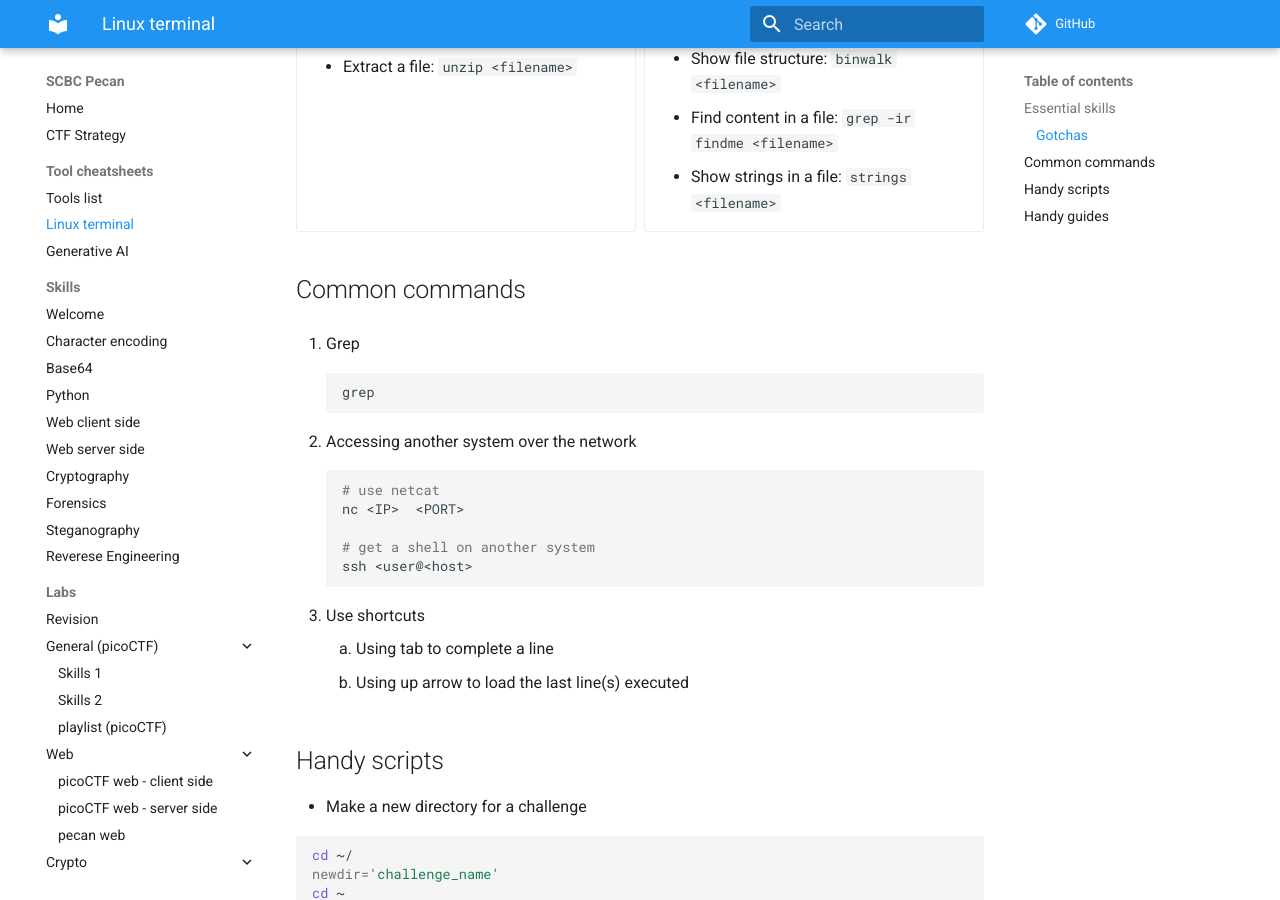
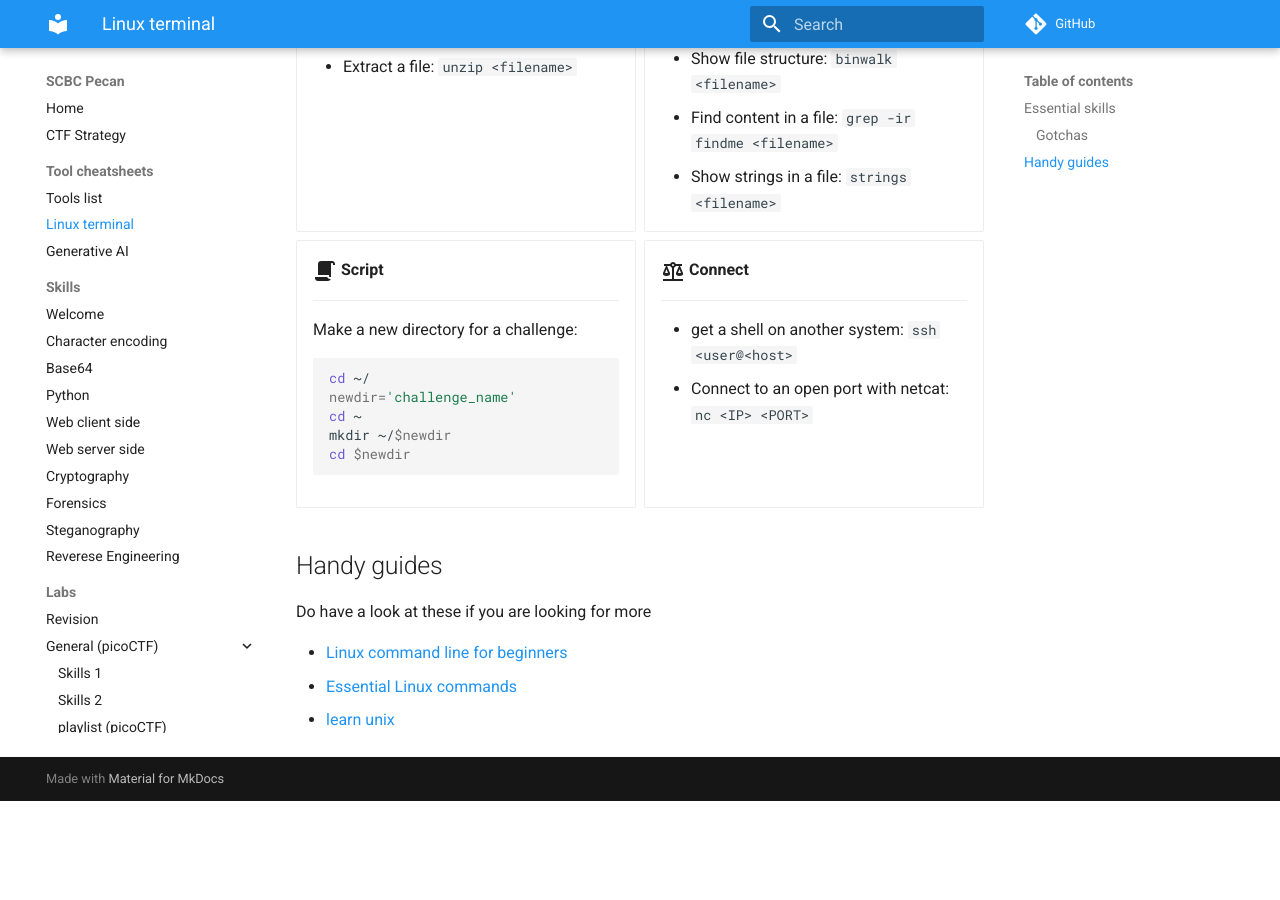
Before and after one commit to ding0t/scbc_pecan, an MkDocs documentation site: the page built from docs/lessons/linux_shell.md, in a window 1280 px wide and 900 px high, scrolled down 1315 px. Built offline with MkDocs 1.6.1 and Material for MkDocs 9.7.7, drawn with Linux system fonts in a browser that asks for light colours; comment, search, counter and statistics services are not loaded; after the commit the page ends 2116 px from its top, so only the background shows below that.

Commit message:
new cards

````diff
--- a/docs/lessons/linux_shell.md
+++ b/docs/lessons/linux_shell.md
@@ -39,7 +39,6 @@ In the terminal keep in mind:
 -   :material-format-font:{ .lg .middle } __File actions__
 
     ---
-
     - Finding files: `find . -type f -iname "*.txt"`
     - Show permissions: `ls -la`
     - Changing permissions: `chmod`
@@ -48,10 +47,9 @@ In the terminal keep in mind:
     - Extract a file: `unzip <filename>`
 
 
--   :material-scale-balance:{ .lg .middle } __Analysing Files__
+-   :material-magnify-scan:{ .lg .middle } __Analysing Files__
 
     ---
-
     Remember binary files are different to text files
 
     - What type of file: `file <filename>`
@@ -61,39 +59,28 @@ In the terminal keep in mind:
     - Find content in a file: ` grep -ir findme <filename>`
     - Show strings in a file: `strings <filename>`
 
-</div>
+-   :material-script:{ .lg .middle } __Script__
 
-## Common commands
+    ---
+    Make a new directory for a challenge:
 
-1. Grep
     ```sh
-    grep
+    cd ~/
+    newdir='challenge_name'
+    cd ~
+    mkdir ~/$newdir
+    cd $newdir
     ```
 
-1. Accessing another system over the network
-    ```sh
-    # use netcat
-    nc <IP>  <PORT>
 
-    # get a shell on another system
-    ssh <user@<host>
-    ```
-1. Use shortcuts
-    1. Using tab to complete a line
-    1. Using up arrow to load the last line(s) executed
+-   :material-scale-balance:{ .lg .middle } __Connect__
 
-## Handy scripts
+    ---
+    - get a shell on another system: `ssh <user@<host>`
+    - Connect to an open port with netcat: `nc <IP>  <PORT>`
 
 
-- Make a new directory for a challenge
-
-```sh
-cd ~/
-newdir='challenge_name'
-cd ~
-mkdir ~/$newdir
-cd $newdir
-```
+</div>
 
 ## Handy guides
 
````
